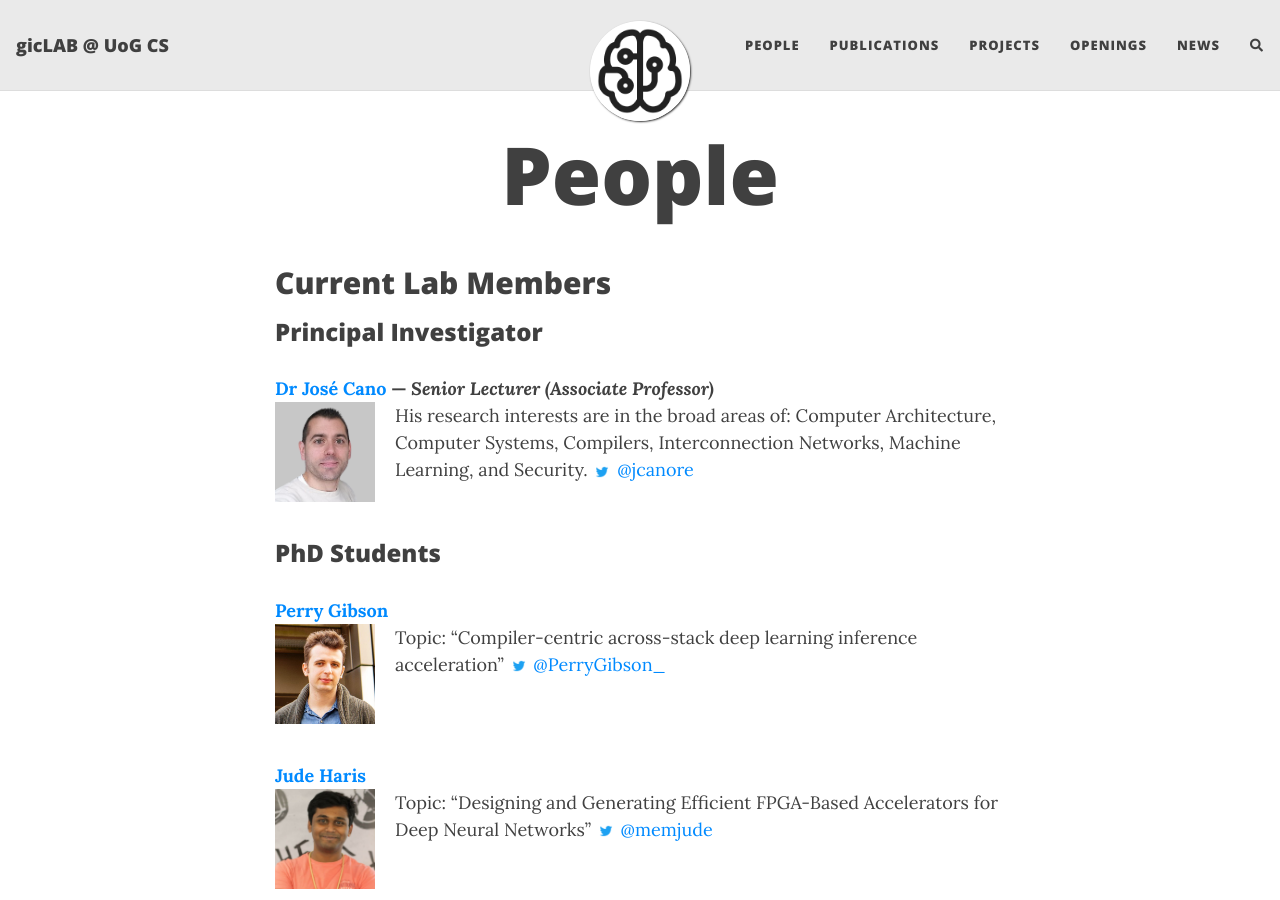
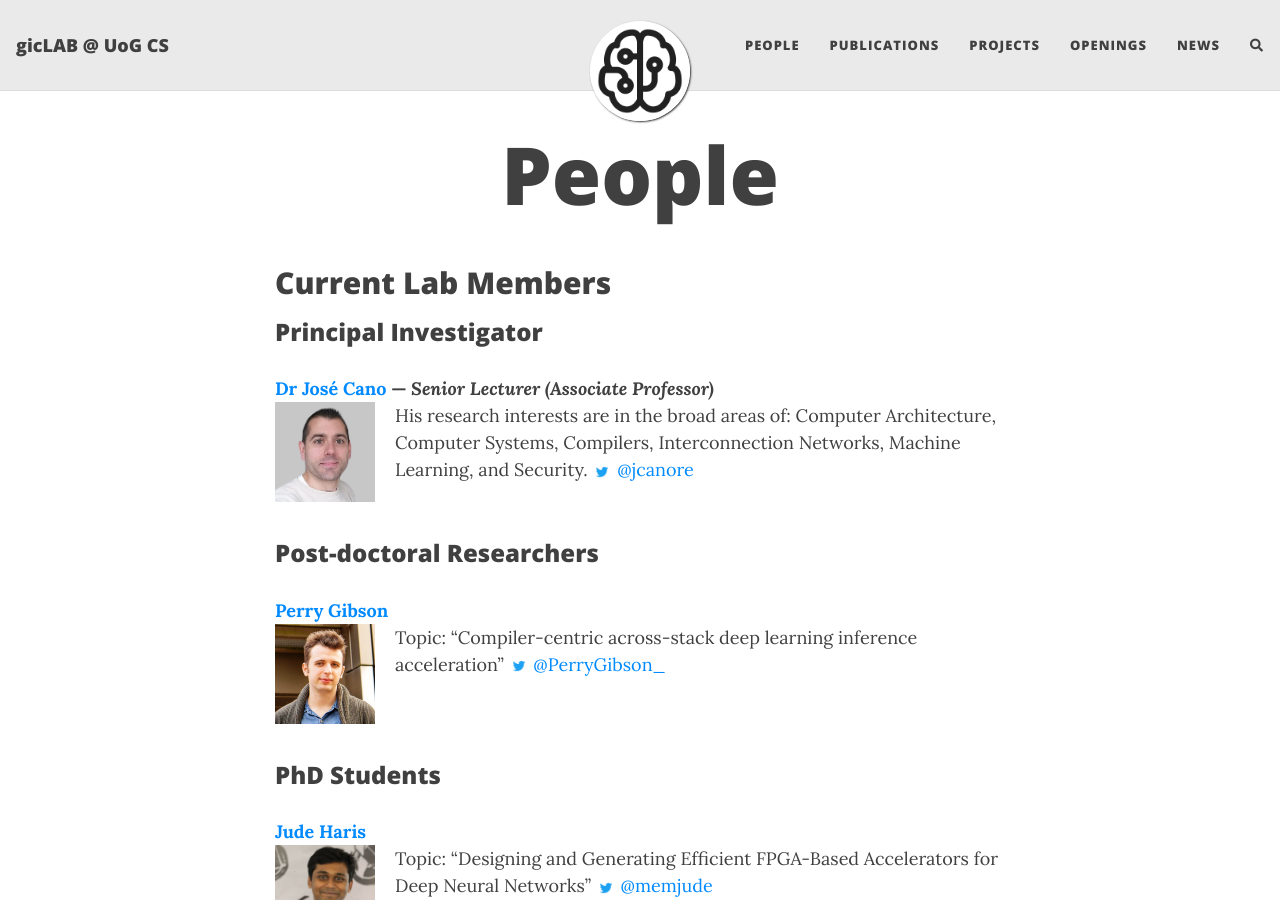
Before and after one commit to gicLAB/gicLAB.github.io, a Jekyll site: the page built from people.md, in a window 1280 px wide and 900 px high. Built offline with Jekyll 4.4.1, drawn with Linux system fonts in a browser that asks for light colours; nearby versions of some CDN libraries; comment, search, counter and statistics services are not loaded.

Commit message:
Update post-doc

```diff
--- a/people.md
+++ b/people.md
@@ -12,15 +12,15 @@ His research interests are in the broad areas of: Computer Architecture, Compute
 <img src="/assets/img/Twitter_Logo_Blue.png" width="20px"> [@jcanore](https://twitter.com/jcanore)
 <br><br>
 
-<!-- ### Post-doctoral Researchers -->
-
-### PhD Students
+### Post-doctoral Researchers
 
 **[Perry Gibson](https://gibsonic.org)** <br>  <img src="/assets/img/people/pg_profile.jpg" width="100px" style="float: left; margin-right: 20px;">
  Topic: "Compiler-centric across-stack deep learning inference acceleration"
 <img src="/assets/img/Twitter_Logo_Blue.png" width="20px"> [@PerryGibson_](https://twitter.com/PerryGibson_)
 <br><br>
 <br>
+
+### PhD Students
 
 **[Jude Haris](https://www.linkedin.com/in/jude-haris-a01060243/)** <br>  <img src="/assets/img/people/square_jude.jpg" width="100px" style="float: left; margin-right: 20px;">
 Topic: "Designing and Generating Efficient FPGA-Based Accelerators for Deep Neural Networks"
```
